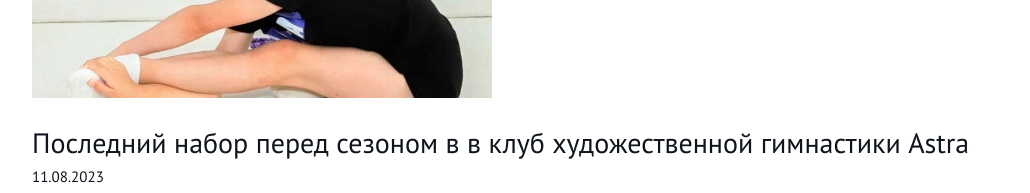
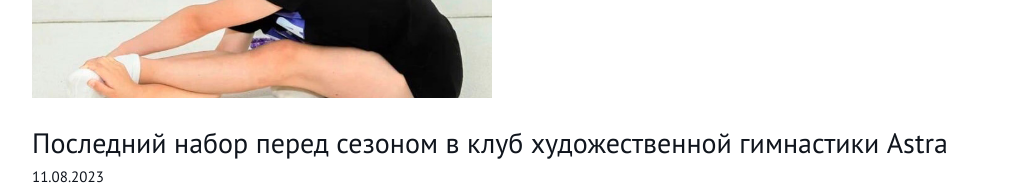
Before and after one commit to DonzikBB/astra18, a plain HTML site: page news.html in a window 1280 px wide. Shown: the part 1760-1953 px from the top of the page, without its empty margins (123-1153 px from the left). Drawn offline with Linux system fonts and the light colour scheme.

Commit message:
Update news.html

```diff
--- a/news.html
+++ b/news.html
@@ -162,7 +162,7 @@
                 </div>
                 <div class="post__new">
                     <div class="post__new-title"> <!--- Название новости --->
-                        <a href="posledniy-nabor-pered-sezonom.html" class="post__new-title-link">Последний набор перед сезоном в в клуб художественной гимнастики Astra</a>
+                        <a href="posledniy-nabor-pered-sezonom.html" class="post__new-title-link">Последний набор перед сезоном в клуб художественной гимнастики Astra</a>
                     </div>
                     <div class="post_new-meta">
                         11.08.2023
```
